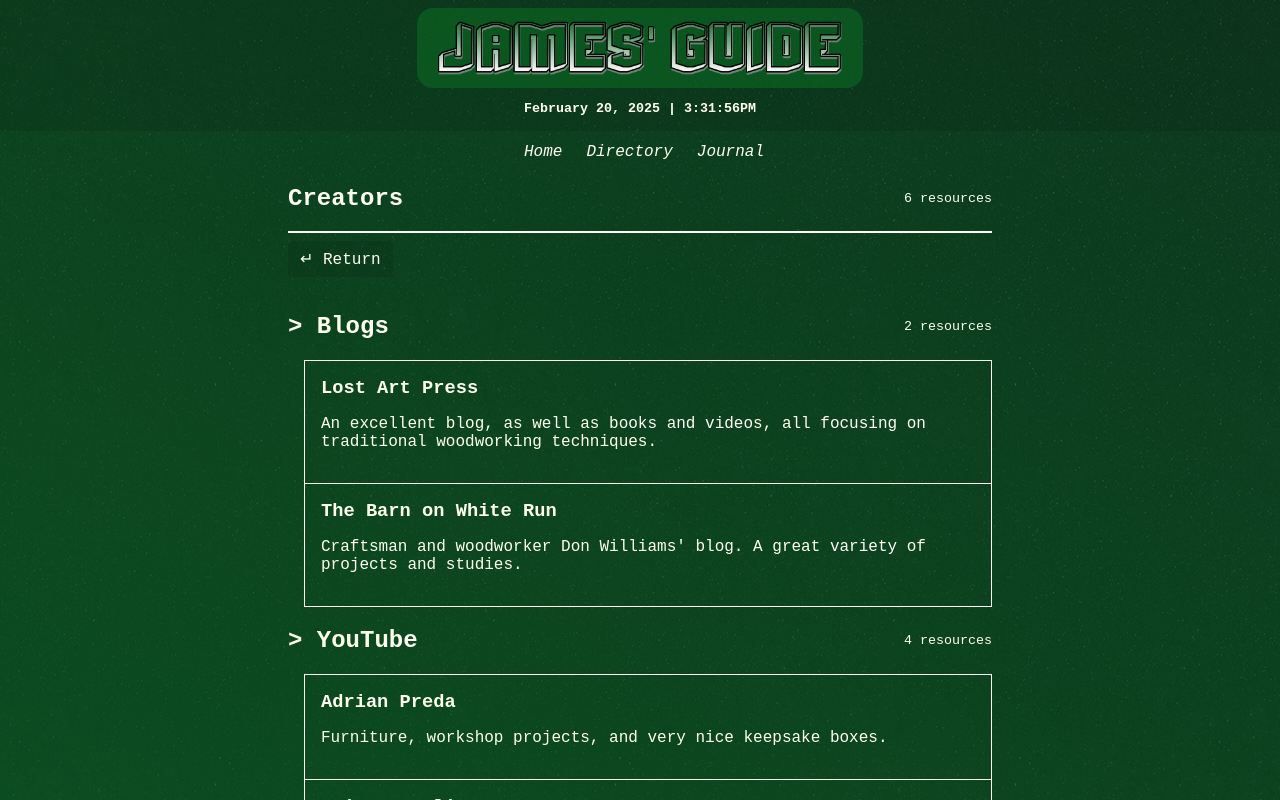
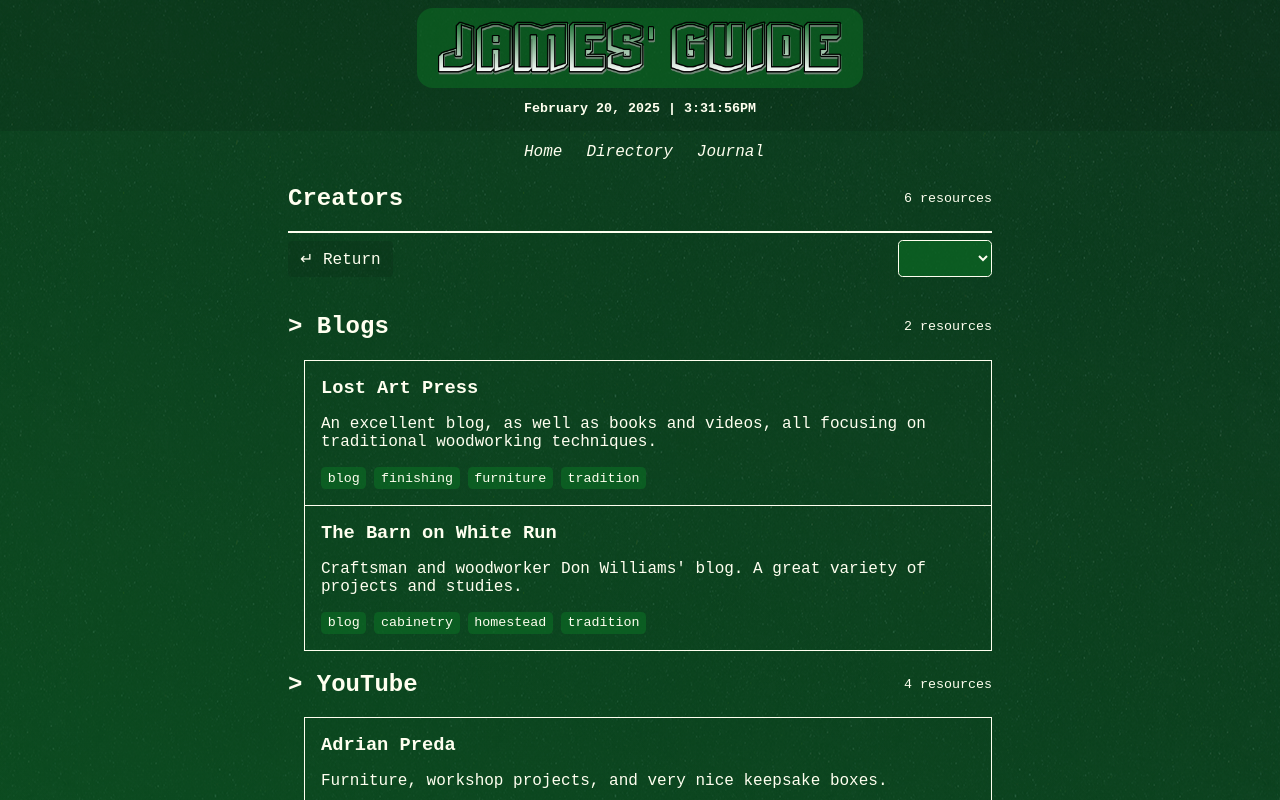
Before and after one commit to jamescourson/james.guide, a React (Vite) app: page /#/g/cr in a window 1280 px wide. Shown: the top 800 px of the page. Built offline with nearby package versions, Linux system fonts and the light colour scheme.

Commit message:
refactor, add filter

```diff
--- a/src/components/ResourceTable/ResourceTable.jsx
+++ b/src/components/ResourceTable/ResourceTable.jsx
@@ -1,45 +1,39 @@
 import { useParams, Link } from 'react-router-dom';
 import { useMemo } from 'react';
 
-import resources from '../../data/resources.json';
-
 import './resourceTable.css';
 
+const groupBy = (arr, property) =>
+  arr.reduce((memo, x) => {
+    if (!memo[x[property]]) {
+      memo[x[property]] = [];
+    }
+    memo[x[property]].push(x);
+    return memo;
+  }, {});
 
-const alphabetize = (arr) =>
-  arr.slice().sort((resourceA, resourceB) =>
-    (resourceA.name < resourceB.name ? -1 :
-      (resourceA.name > resourceB.name ? 1 : 0))
-  );
+const TagChip = ({ tag }) => (
+  <small>{tag}</small>
+);
 
 const Resource = ({ data }) => {
-  const { name, description, url } = data;
+  const { name, description, url, tags = [] } = data;
 
   return (
     <li className="list-row">
       <Link to={url} target="_blank">
         <h3>{name}</h3>
         <p>{description}</p>
+        <div>{tags.sort().map((_tag, i) =>
+          <TagChip tag={_tag} key={i} />)}
+        </div>
       </Link>
     </li>
   );
 }
 
-const ResourceTable = () => {
-  const { abbr } = useParams();
-  const filteredResources = useMemo(() => resources.filter(resource => resource.guide === abbr));
-  const alphabetizedResources = useMemo(() => alphabetize(filteredResources));
-
-  const groupBy = (arr, property) =>
-    arr.reduce((memo, x) => {
-      if (!memo[x[property]]) {
-        memo[x[property]] = [];
-      }
-      memo[x[property]].push(x);
-      return memo;
-    }, {});
-
-  const categorizedResources = useMemo(() => groupBy(alphabetizedResources, 'category'));
+const ResourceTable = ({ resources }) => {
+  const categorizedResources = useMemo(() => groupBy(resources, 'category'));
   const alphabetizedCategories = Object.keys(categorizedResources).sort();
 
   return (
@@ -50,10 +44,18 @@ const ResourceTable = () => {
           <li key={index}>
             <span className="resource-list-header">
               <h2>&gt; {formattedCategoryName}</h2>
-              <small>{categorizedResources[category].length} {categorizedResources[category].length === 1 ? 'resource' : 'resources'}</small>
+              <small>
+                {categorizedResources[category].length} {categorizedResources[category].length === 1
+                  ? 'resource'
+                  : 'resources'
+                }
+              </small>
             </span>
             <ul id="resource-list">
-              {categorizedResources[category].map((resource, key) => <Resource data={resource} key={key} />)}
+              {categorizedResources[category]
+                .map((resource, key) =>
+                  <Resource data={resource} key={key} />)
+              }
             </ul>
           </li>
         );
--- a/src/components/ResourceTable/resourceTable.css
+++ b/src/components/ResourceTable/resourceTable.css
@@ -40,6 +40,18 @@
   margin: 0;
 }
 
+#resource-list .list-row div {
+  display: flex;
+  flex-flow: row wrap;
+  gap: .5em;
+}
+
+#resource-list .list-row div small {
+  padding: .25em .5em;
+  border-radius: .35em;
+  background-color: rgba(11, 102, 35, .75);
+}
+
 #resource-list .list-row:hover {
   background-color: rgba(0, 0, 0, .1);
 }
--- a/src/pages/Guide/Guide.jsx
+++ b/src/pages/Guide/Guide.jsx
@@ -1,4 +1,4 @@
-import { useMemo } from 'react';
+import { useMemo, useState } from 'react';
 import { Link, useParams } from 'react-router-dom';
 import guides from '../../data/guides.json';
 import resources from '../../data/resources.json';
@@ -8,24 +8,70 @@ import ResourceTable from '../../components/ResourceTable/ResourceTable';
 import './guide.css';
 
 
+const alphabetizeResources = (arr) =>
+  arr.slice().sort((resourceA, resourceB) =>
+    (resourceA.name < resourceB.name ? -1 :
+    (resourceA.name > resourceB.name ? 1 :
+  0 ))
+);
+
 const ReturnButton = () => (
   <Link to="/d/" id="return"><span>&#8629;</span>&nbsp;Return</Link>
 );
 
+const FilterSelect = ({ tags, setFilter }) => (
+  tags ? (
+      <select
+        onChange={e => setFilter(e.target.value)}
+        id="guide-filter-select"
+        defaultValue=''
+      >
+        <option value={''}></option>
+        {tags.map((tag, i) =>
+          <option value={tag} key={i}>{tag}</option>)}
+      </select>
+  ) : null
+)
+
+
 const Guide = () => {
   const { abbr } = useParams();
+
   const guideData = useMemo(() => guides.find(guide => guide.abbr === abbr));
-  const resourceCount = useMemo(() => resources.filter(resource => resource.guide === abbr).length);
+  const guideResources = useMemo(() => resources.filter(resource => resource.guide === abbr));
+  const tags = useMemo(() => guideResources
+  .map(resource => resource.tags ? resource.tags : '') // reduce to tags
+  .reduce((acc, { tags }) => { // reduce to unique tags
+    for (tag in tags)
+      if (!acc.includes(tag))
+        acc.push(tag);
+      return acc;
+    })
+    .sort() // alphabetize
+  );
+
+  const [filter, setFilter] = useState('');
+  const filteredResources = useMemo(() =>
+    alphabetizeResources(guideResources)
+  .filter(resource => filter ? resource.tags.includes(filter) : true));
+
 
   return (
     <article>
       <div id='guide-header'>
         <h1>{guideData.name}</h1>
-        <small>{resourceCount} {resourceCount === 1 ? 'resource' : 'resources'}</small>
+        <small>{filteredResources.length === 1
+          ? '1 resource'
+          : `${filteredResources.length} resources`}
+        </small>
       </div>
 
-      <ReturnButton />
-      <ResourceTable />
+      <div id='guide-actions'>
+        <ReturnButton />
+        <FilterSelect tags={tags} setFilter={setFilter} />
+      </div>
+
+      <ResourceTable resources={filteredResources} />
     </article>
   );
 }
--- a/src/pages/Guide/guide.css
+++ b/src/pages/Guide/guide.css
@@ -5,6 +5,25 @@
   justify-content: space-between;
   gap: 1em;
   border-bottom: 2px solid ivory;
+}
+
+#guide-actions {
+  display: flex;
+  flex-direction: row;
+  justify-content: space-between;
+}
+
+#guide-filter-select {
+  display: inline-block;
+  margin-top: .5em;
+  color: ivory;
+  background-color: rgba(11, 102, 35, .75);
+  border: 1px solid ivory;
+  border-radius: .35em;
+}
+
+#guide-filter-select:open option {
+  background-color: #0B6623;
 }
 
 #return {
```
